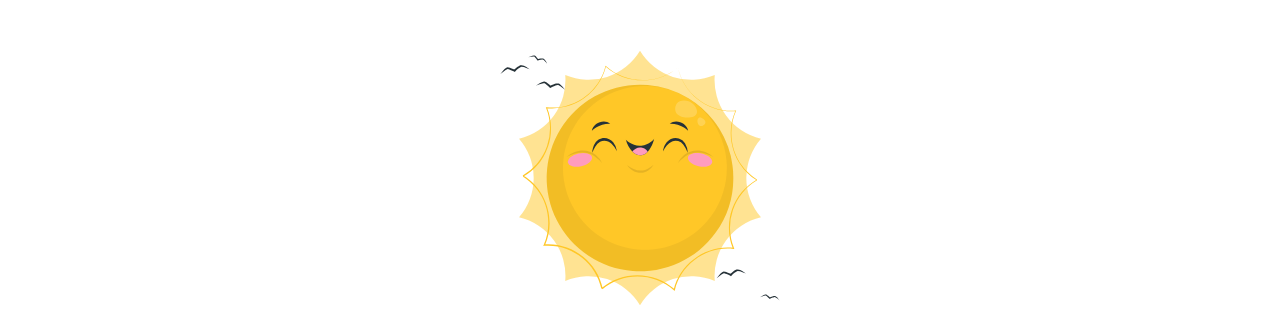
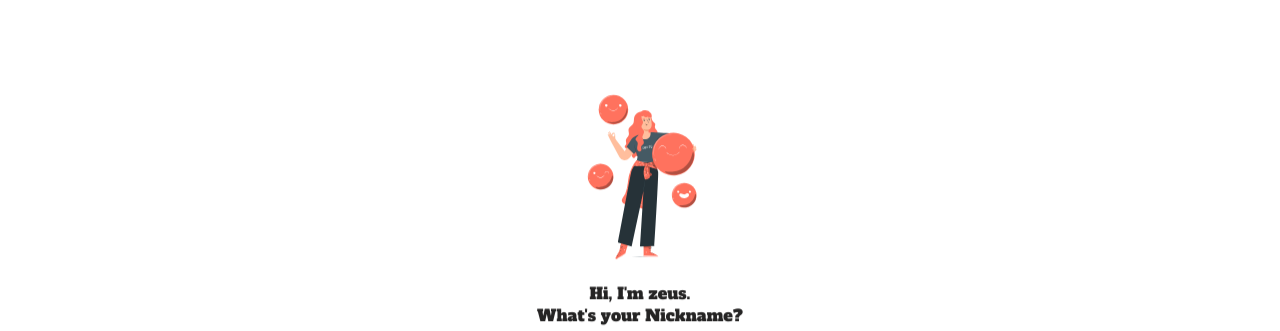
Before and after one commit to Aahil13/Zeus, a plain HTML site: page index.html in a window 1280 px wide. Shown: the part 90-421 px from the top of the page. Drawn offline with Linux system fonts and the light colour scheme.

Commit message:
Update index.html

```diff
--- a/index.html
+++ b/index.html
@@ -6,18 +6,17 @@
     <meta name="viewport" content="width=device-width, initial-scale=1.0" />
     <title>Zeus</title>
     <link rel="stylesheet" href="style.css" />
-    <script type="module" defer src="/location.js"></script>
-    <script type="module" defer src="sunny.js"></script>
+    <!-- <script type="module" defer src="/location.js"></script> -->
     <script type="module" defer src="login.js"></script>
   </head>
   <body>
     <main>
-      <section id="login" class="hidden">
+      <section id="login">
         <div class="hero-box">
           <img src="images/Smiley-face.svg" alt="smiley-illustration" />
         </div>
         <p>
-          Hi, I'm zeus. <span> <br />What's your name?</span>
+          Hi, I'm zeus. <span> <br />What's your Nickname?</span>
         </p>
         <form>
           <div class="name-input_box">
@@ -38,7 +37,7 @@
           </div>
         </form>
       </section>
-      <section id="app">
+      <section id="app" class="hidden">
         <div class="city-info">
           <h1 class="city-name">Port Harcourt</h1>
           <h3 class="city-date_time">SATURDAY 13:00</h3>
```
